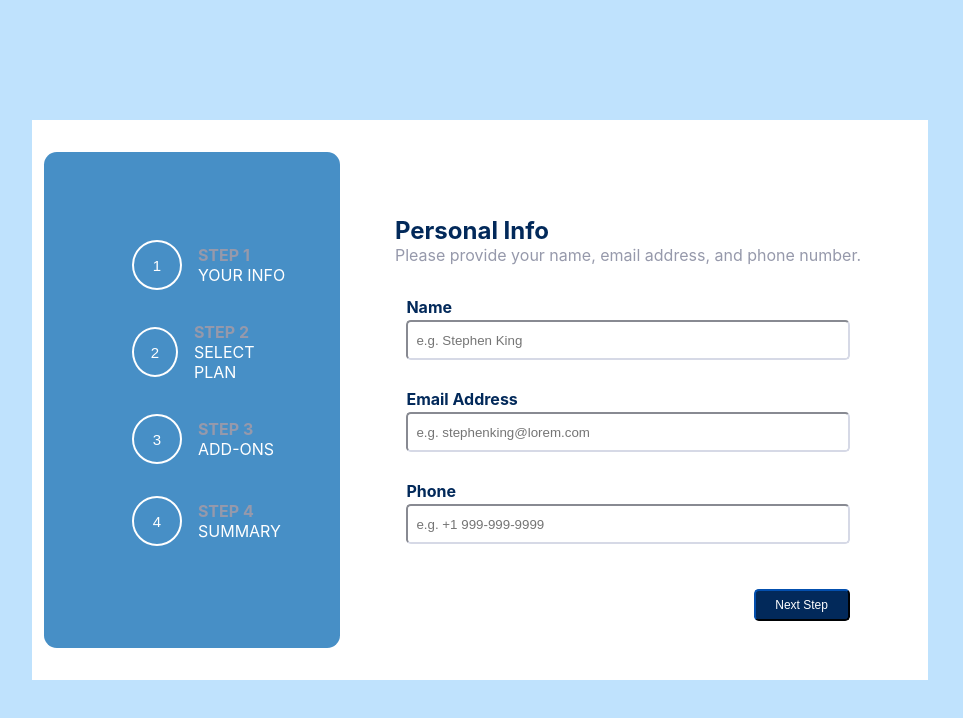
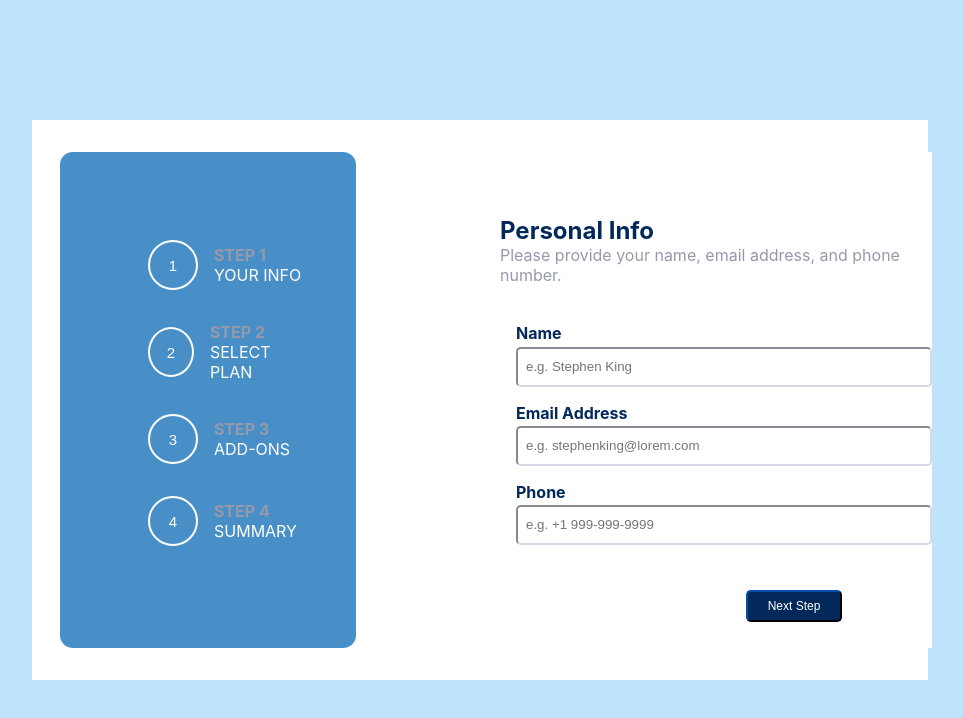
Before and after one commit to mnavai/multistepsform-reactapp, a React (Create React App) app: page / in a window 1280 px wide. Shown: the top 718 px of the page, without its empty margins (160-1123 px from the left). Built offline with nearby package versions, Linux system fonts and the light colour scheme; the HTML template or start-up script is replaced by a standard one.

Commit message:
style updated

```diff
--- a/src/components/Card/Card.css
+++ b/src/components/Card/Card.css
@@ -3,6 +3,7 @@
     flex-direction: row;
     align-items: center;
     margin-bottom: 1.5rem;
+    margin-left: auto;
 }
 .card{
     display: flex;
@@ -13,7 +14,7 @@
     border: 2px solid rgb(201, 210, 221);
     border-radius: 0.3rem;
     padding:.7rem;
-    margin:.5rem;
+    margin:.2rem;
 }
 .icon{
     display: flex;
--- a/src/components/Checkbox/Checkbox.css
+++ b/src/components/Checkbox/Checkbox.css
@@ -1,11 +1,11 @@
 .checkbox-container{
     display: flex;
     align-items: center;
-    width:27rem;
+    width:24rem;
     border: 2px solid rgb(201, 210, 221);
     border-radius: 0.3rem;
     padding: .7rem;
-    margin: .5rem;
+    margin: 0 0 0.5rem auto;
 }
 .checkbox{
     margin-right: 1rem;
--- a/src/components/Form/Form.css
+++ b/src/components/Form/Form.css
@@ -1,4 +1,3 @@
 .form-group {
-    display: flex;
-    flex-direction: column;
+    position: relative;
 }
--- a/src/components/HeadingGroup/HeadingGroup.css
+++ b/src/components/HeadingGroup/HeadingGroup.css
@@ -1,8 +1,7 @@
 .form-hgroup{
     display: flex;
     flex-direction: column;
-    margin-bottom: 2rem;
-    margin-top: 2rem;
+    margin: 2rem 0 2rem 7rem
 }
 .hgroup-heading{
     font-size: 1.5rem;
--- a/src/components/Input/Input.css
+++ b/src/components/Input/Input.css
@@ -1,7 +1,7 @@
 .field-group{
     display: flex;
     flex-direction: column;
-    margin-bottom: 1.8rem;
+    margin-bottom: 1rem;
 }
 .labels-container{
     display: flex;
@@ -21,7 +21,7 @@
 }
 .form-input {
     height: 2.5rem;
-    width: 27.7rem;
+    width: 26rem;
     border-radius: 0.3rem;
     padding: 0.5rem;
     border-color: rgb(214, 217, 230);
--- a/src/index.css
+++ b/src/index.css
@@ -38,7 +38,7 @@ html, body, h1, h2, h3, h4, h5, p {
     background-color: white;
     width:70vw;
     height: 70vh;
-    padding: 2rem;
+    padding: 2rem 0 2rem 2rem;
 }
 .your-info{
   display: flex;
@@ -56,9 +56,8 @@ html, body, h1, h2, h3, h4, h5, p {
 .main-section{
     display: flex;
     flex-direction: column;
-    align-items: center;
     background-color: rgb(255, 255, 255);
-    padding: 2rem;
+    padding: 2rem 2rem 2rem 2rem;
     width:45vw;
     height: auto;
 }
@@ -66,14 +65,22 @@ html, body, h1, h2, h3, h4, h5, p {
     background-color: blanchedalmond;
     padding: 2rem;
 }
+.form-group{
+  margin-left: 4rem;
+  padding: .2rem 0 .2rem 0;
+  display: flex;
+  flex-direction: column;
+  width: 27vw;
+  height: 35vh;
+}
 .grey-bar{
   display: flex;
-  flex-direction: row;
   justify-content: center;
   align-items: center;
   background-color: hsl(231, 100%, 99%);
   border-radius: 0.5rem;
-  width: 24vw;
+  margin-left: auto;
+  width: 22vw;
   height: 4vh;
 }
 .grey-bar-month{
@@ -108,15 +115,13 @@ html, body, h1, h2, h3, h4, h5, p {
   background-color: hsl(213, 96%, 18%);
   transition: .4s;
 }
-.button{
-  display: flex;
-  justify-content: right;
-}
-.buttons{
-  display: flex;
-  flex-direction: row;
-  justify-content: space-between;
-  margin-top: 5rem;
+
+.form-buttons{
+    display: flex;
+    justify-content: flex-end;
+    width: 27.5vw;
+    padding: 10px;
+    margin-left: 3rem;
 }
 .checkbox-group{
   display: flex;
--- a/src/pages/AddOns.js
+++ b/src/pages/AddOns.js
@@ -25,7 +25,7 @@ const AddOns = () => {
                         text="Custom theme on your profile"
                         price="+$2/mon" />
                 </div>
-                <div className="buttons">
+                <div className="form-buttons">
                     <Link to="/select-plan"><Button type="submit" className="btn-goback">Go Back</Button></Link>
                     <Link to="/summary"><Button type="submit" className="btn">Next Step</Button></Link>
                 </div>
--- a/src/pages/SelectPlan.js
+++ b/src/pages/SelectPlan.js
@@ -34,7 +34,7 @@ const SelectPlan = () => {
                         </label>
                         <p className="grey-bar-year">Yearly</p>
                     </div>
-                    <div className="buttons">
+                    <div className="form-buttons">
                         <Link to="/"><Button type="submit" className="btn-goback">Go Back</Button></Link>
                         <Link to="/add-ons"><Button type="submit" className="btn">Next Step</Button></Link>
                     </div>
--- a/src/pages/Summary.js
+++ b/src/pages/Summary.js
@@ -16,7 +16,7 @@ const Summary = () => {
                     <div className="selected-addons"></div>
                     <div className="total-price"></div>
                 </div>
-                <div className="buttons">
+                <div className="form-buttons">
                     <Link to="/add-ons"><Button type="submit" className="btn-goback">Go Back</Button></Link>
                     <Link to="/"><Button type="submit" className="btn">Home</Button></Link>
                 </div>
--- a/src/pages/YourInfo.js
+++ b/src/pages/YourInfo.js
@@ -12,7 +12,7 @@ const YourInfo = () => {
                 <HeadingGroup heading="Personal Info" ptag="Please provide your name, email address, and phone number." />
                 <div id="form" className="form-group">
                     <Form />
-                    <div className="button">
+                    <div className="form-buttons">
                         <Link to="/select-plan"><Button type="submit" className="btn">Next Step</Button></Link>
                     </div>
                 </div>
```
